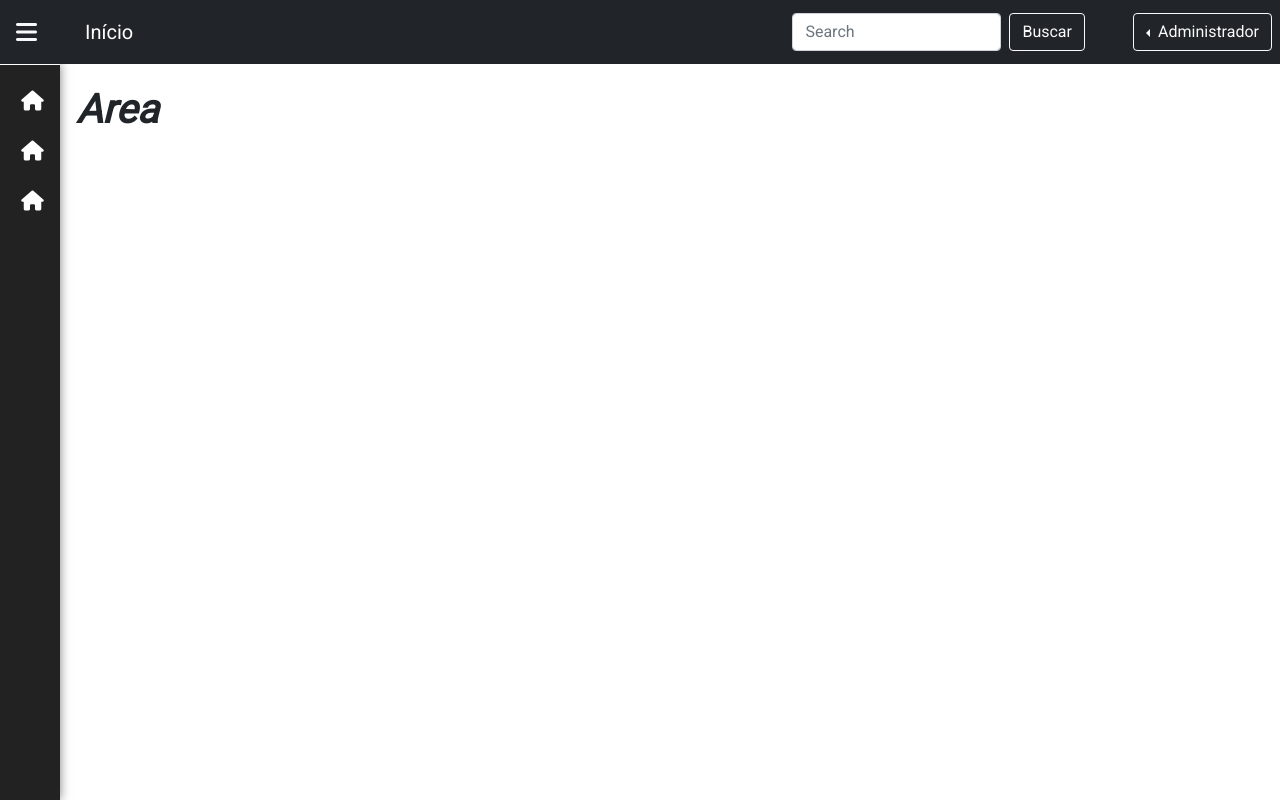
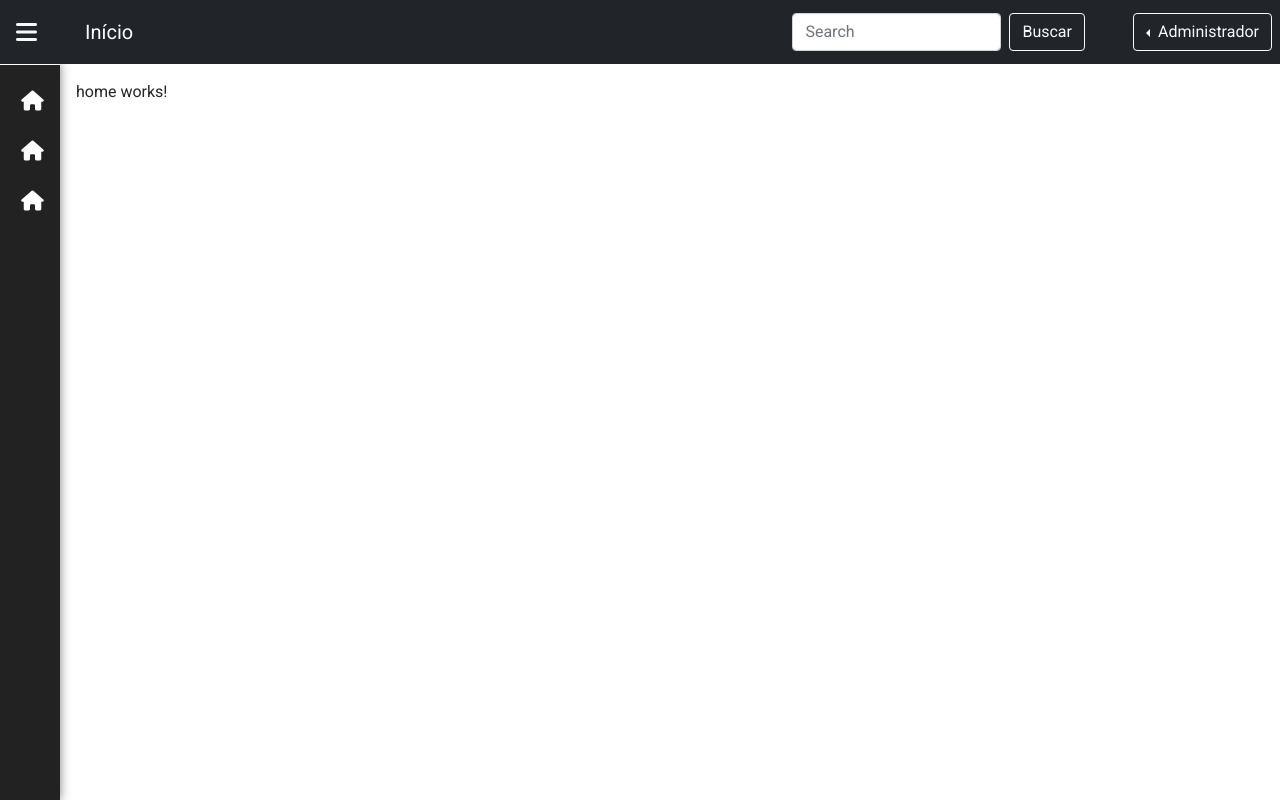
Before and after one commit to israelwerther/esctop-frontend-project, an Angular app in the folder frontend/: page / in a window 1280 px wide. Built offline with nearby package versions, Linux system fonts and the light colour scheme.

Commit message:
adiciona app home

```diff
--- a/frontend/src/app/app.component.html
+++ b/frontend/src/app/app.component.html
@@ -5,7 +5,7 @@
     <app-sidenav [sideNavStatus]="sideNavStatus" [ngClass]="{'app-side-nav-open': sideNavStatus}"></app-sidenav>
 
     <div class="display-area p-3" [ngClass]="{'display-area-shrink': sideNavStatus}">
-      <p class="fs-1 fw-bold fst-italic">Area</p>
+      <app-home></app-home>
     </div>
   </main>
 
--- a/frontend/src/app/app.module.ts
+++ b/frontend/src/app/app.module.ts
@@ -5,12 +5,14 @@
 import { AppComponent } from './app.component';
 import { HeaderComponent } from './header/header.component';
 import { SidenavComponent } from './sidenav/sidenav.component';
+import { HomeComponent } from './home/home.component';
 
 @NgModule({
   declarations: [
     AppComponent,
     HeaderComponent,
-    SidenavComponent
+    SidenavComponent,
+    HomeComponent
   ],
   imports: [
     BrowserModule,
--- /dev/null
+++ b/frontend/src/app/home/home.component.html
@@ -0,0 +1 @@
+<p>home works!</p>
```
Also changed, not shown: frontend/src/app/home/home.component.ts (added, +10 -0 lines), frontend/src/app/home/home.component.css (added), 1 other file (tests, documents, lock files or other folders).
